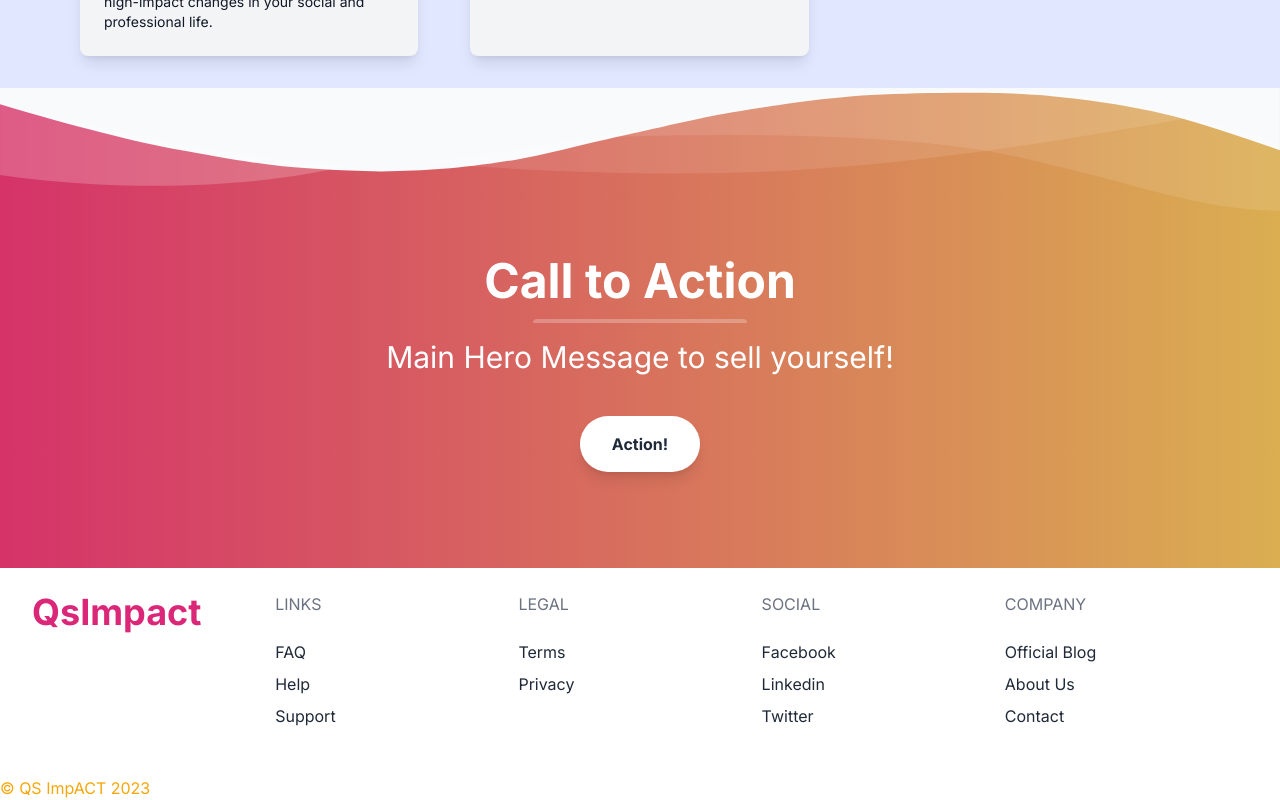
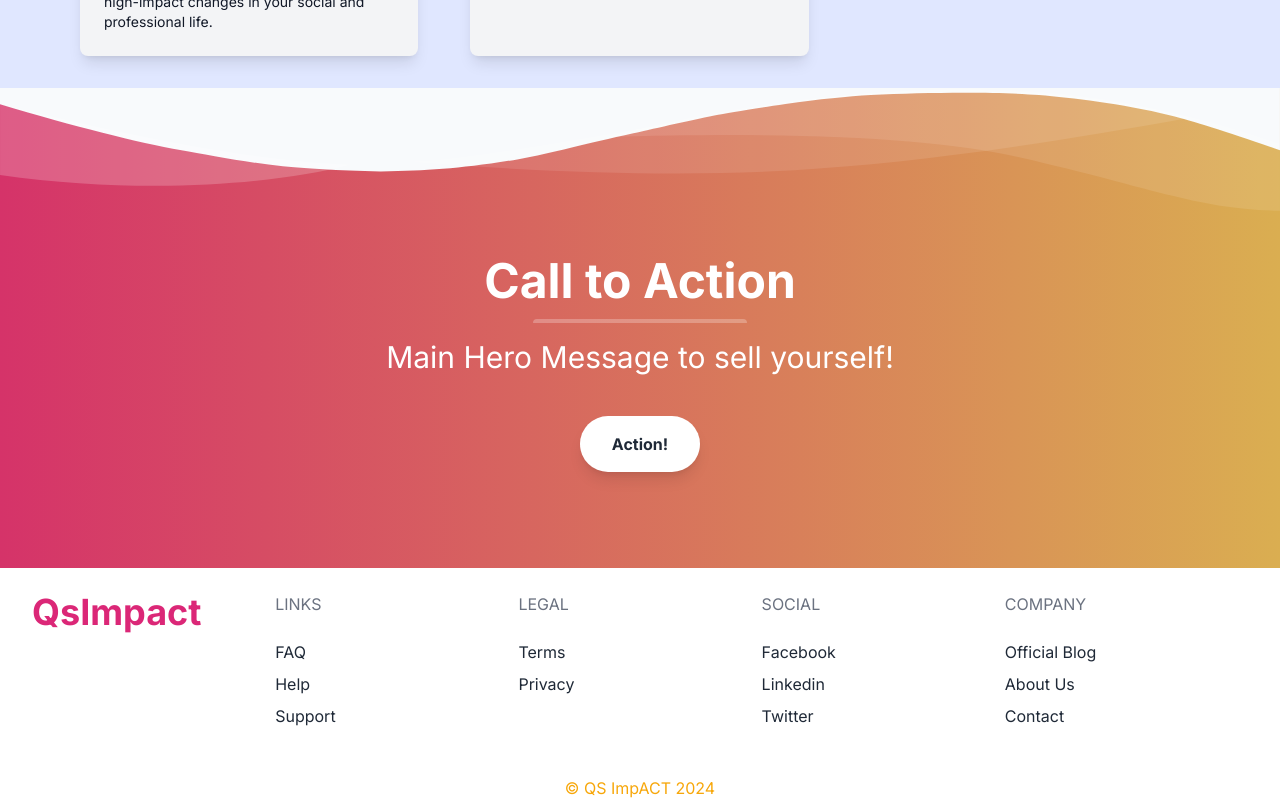
Before and after one commit to sahooaditya/qsimpact, a Next.js app: page / in a window 1280 px wide. Shown: the part 3108-3908 px from the top of the page. Built offline with nearby package versions, Linux system fonts and the light colour scheme.

Commit message:
footer change

```diff
--- a/src/components/Hero.tsx
+++ b/src/components/Hero.tsx
@@ -1088,9 +1088,14 @@ const Home = () => {
               </div>
             </div>
           </div>
-          <a href="#" className="text-[#F7A70A] justify-self-center">
-            © QS ImpACT 2023
-          </a>
+          <div className="flex justify-center">
+            {" "}
+            {/* Center the content horizontally */}
+            <a href="#" className="text-[#F7A70A]">
+              {" "}
+              {/* Remove justify-self-center class */}© QS ImpACT 2024
+            </a>
+          </div>
         </footer>
       </body>
     </div>
```
